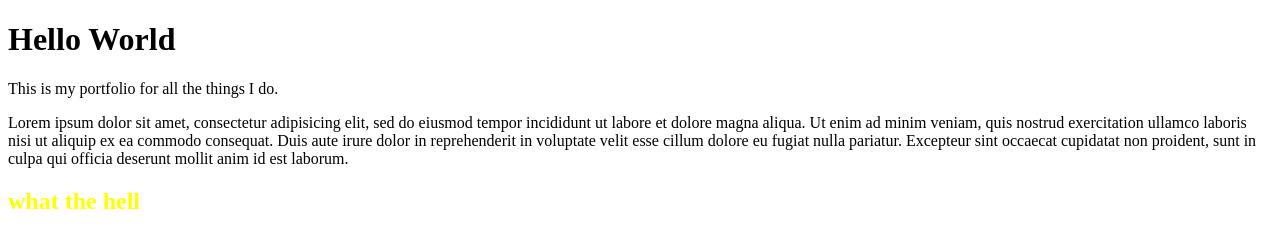
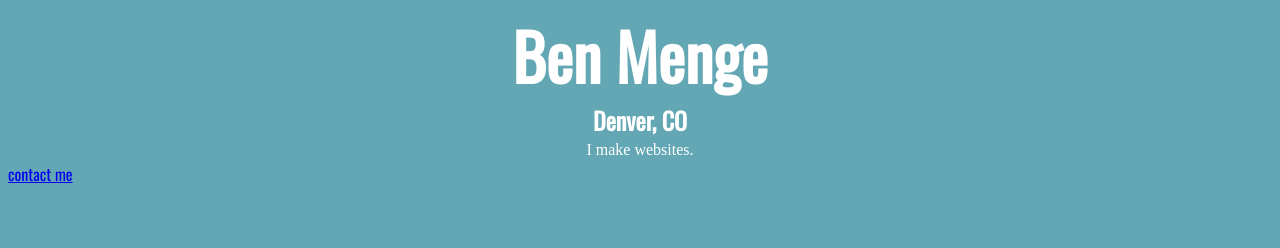
Before and after one commit to bmenge/Personal-Portfolio, a plain HTML site: page index.html in a window 1280 px wide. Drawn offline with nearby package versions, Linux system fonts and the light colour scheme.

Commit message:
addinf in stylesheet with contact-cta

```diff
--- a/css/style.css
+++ b/css/style.css
@@ -1,3 +1,29 @@
-.jabroni {
-  color: yellow;
+.main-header-text {
+  text-align: center;
+  margin: 0;
 }
+
+.main-header-text h1 {
+  font-size: 4em;
+}
+
+.main-header-text h1,
+.main-header-text h2 {
+  margin: 0;
+  color: white;
+  font-family: "Oswald", sans-serif;
+}
+.main-header-text p {
+  margin: 3px 0;
+  color: #fff;
+}
+
+body {
+  background: rgba(78, 155, 171, 0.88);
+}
+
+.contact-cta {
+  text-decoration: none;
+  font-family: "oswald", sans-serif;
+
+}
--- a/index.html
+++ b/index.html
@@ -3,17 +3,19 @@
   <head>
     <meta charset="utf-8">
     <link rel="stylesheet" href="css/style.css">
+    <link href="https://fonts.googleapis.com/css?family=Oswald" rel="stylesheet">
     <title>Ben Menge</title>
   </head>
   <body>
-  <div class="">
-    <h1>Hello World</h1>
-    <p>This is my portfolio for all the things I do.</p>
-    <p>Lorem ipsum dolor sit amet, consectetur adipisicing elit, sed do eiusmod tempor incididunt ut labore et dolore magna aliqua. Ut enim ad minim veniam, quis nostrud exercitation ullamco laboris nisi ut aliquip ex ea commodo consequat. Duis aute irure dolor in reprehenderit in voluptate velit esse cillum dolore eu fugiat nulla pariatur. Excepteur sint occaecat cupidatat non proident, sunt in culpa qui officia deserunt mollit anim id est laborum.</p>
+  <div class="main-header-text">
+    <h1>Ben Menge</h1>
+    <h2>Denver, CO</h2>
+    <p>I make websites.</p>
   </div>
 
-  <div class="jabroni">
-    <h2>what the hell</h2>
+  <div class="contact-cta">
+    <a href="mailto:bdmenge55@gmail.com">contact me</a>
   </div>
+
   </body>
 </html>
```
